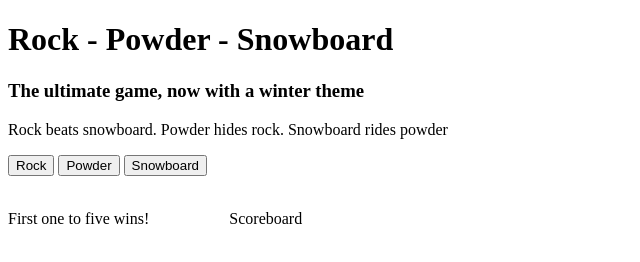
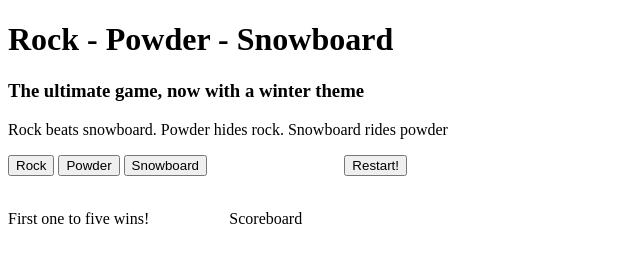
Before and after one commit to hoangtommy/roshambo, a plain HTML site: page index.html in a window 1280 px wide. Shown: the whole page, without its empty margins (0-640 px from the left). Drawn offline with Linux system fonts and the light colour scheme.

Commit message:
enable reset button

```diff
--- a/index.html
+++ b/index.html
@@ -11,7 +11,7 @@
 		<button id="rock">Rock</button>
 		<button id="powder">Powder</button>
 		<button id="snowboard">Snowboard</button>
-		<!-- <button id="reset">This is BS. Restart!</button> -->
+		<button id="reset">Restart!</button>
 	</div>
 
 	<br>
--- a/script.js
+++ b/script.js
@@ -2,8 +2,6 @@ const buttons = document.querySelectorAll('button');
 buttons.forEach((button) => {
 	button.addEventListener('click', playGame);
 });
-
-
 
 function reset() {
 	let resetGame = document.querySelector('#reset');
```
